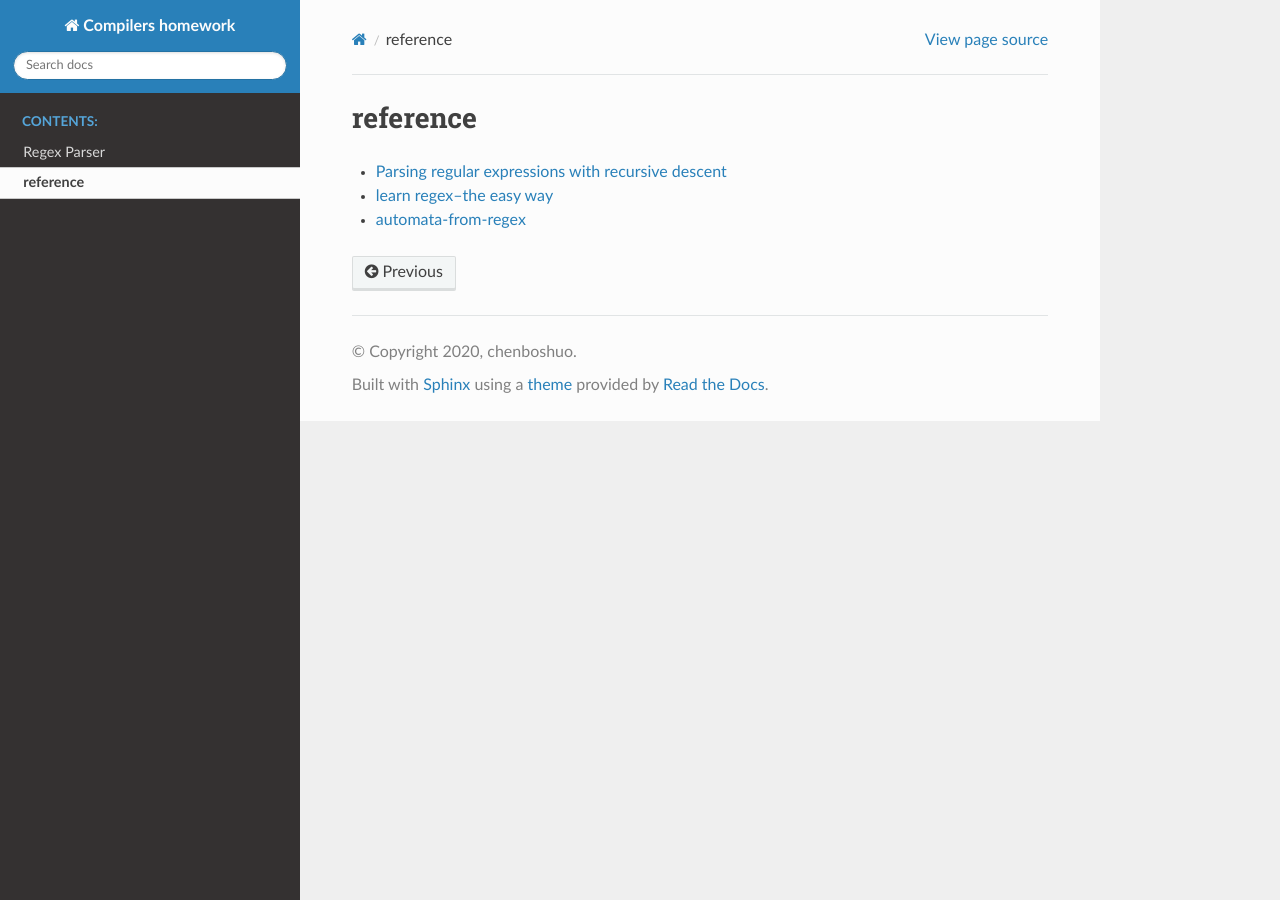
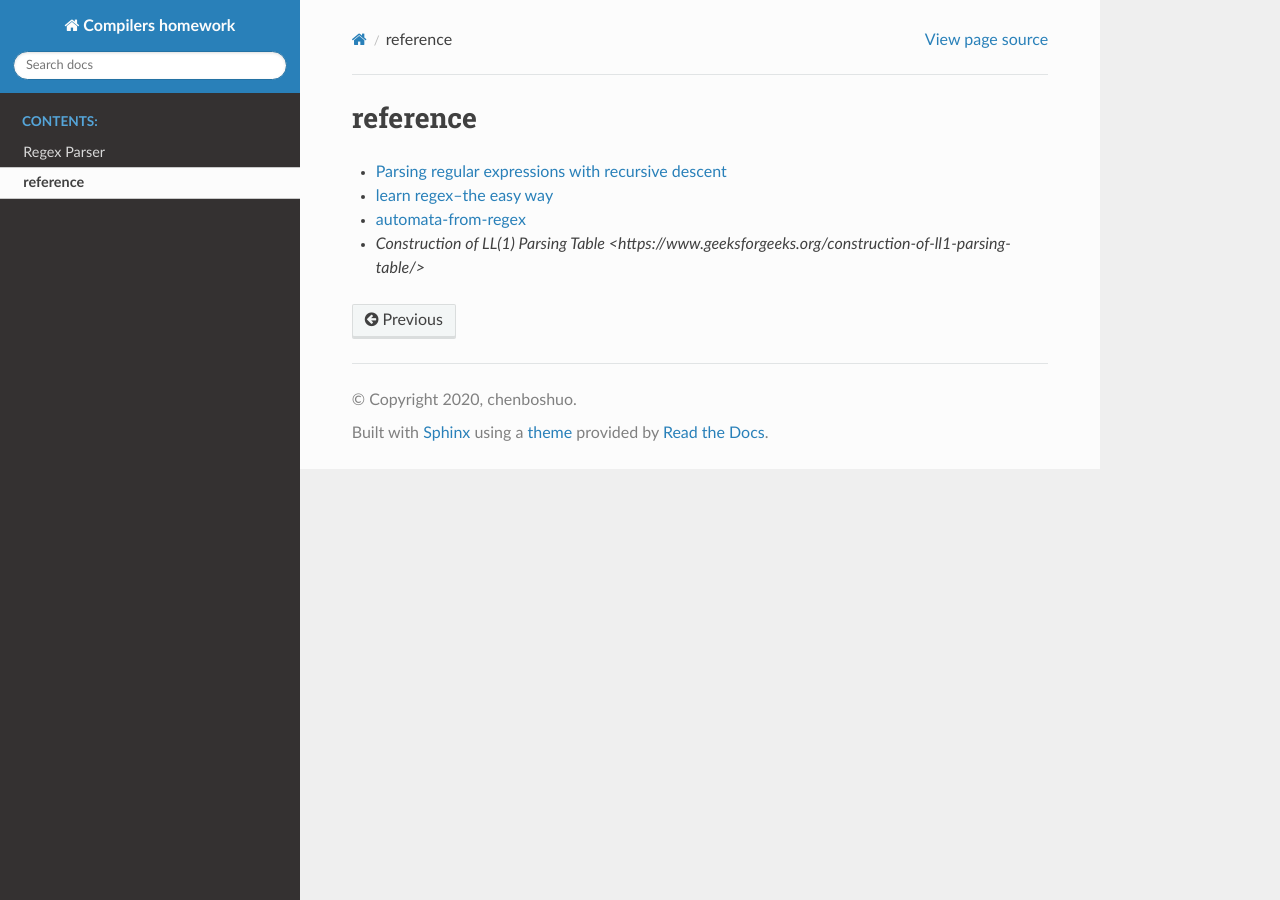
Before and after one commit to chenboshuo/compilers_homework, a Sphinx documentation site: the page built from docs/source/reference.rst, in a window 1280 px wide. Built offline with Sphinx 7.4.7 and the Read the Docs theme 2.0.0, drawn with Linux system fonts in a browser that asks for light colours; formulas are drawn with MathJax 3; some of the changed lines change nothing that is shown.

Commit message:
:tada: init the new project.

```diff
--- a/docs/source/conf.py
+++ b/docs/source/conf.py
@@ -91,3 +91,12 @@
         }
     """,
 }
+
+
+########### TRICK FOUND ON SOME TUTORIAL : ADD IN THE MOCK_MODULES ANY EXTERNAL MODULE YOU'RE USING IN YOUR PACKAGE.
+
+import mock
+
+MOCK_MODULES = ['matplotlib', 'matplotlib.pyplot']
+for mod_name in MOCK_MODULES:
+    sys.modules[mod_name] = mock.Mock()
--- a/docs/source/reference.rst
+++ b/docs/source/reference.rst
@@ -4,3 +4,4 @@
 *  `Parsing regular expressions with recursive descent <http://matt.might.net/articles/parsing-regex-with-recursive-descent/>`_
 *  `learn regex--the easy way <https://github.com/ziishaned/learn-regex>`_
 *  `automata-from-regex <https://github.com/sdht0/automata-from-regex>`_
+*  `Construction of LL(1) Parsing Table <https://www.geeksforgeeks.org/construction-of-ll1-parsing-table/>`
```
Also changed, not shown: 8 other files.
